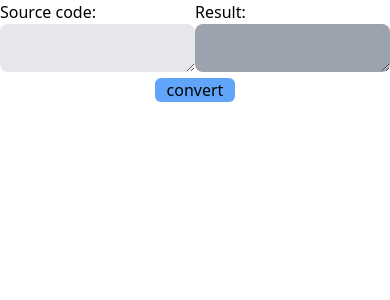
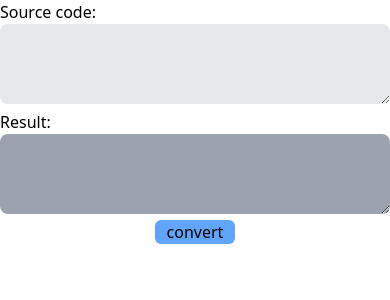
Before and after one commit to musabkhunaijir/elasticsearch-schema-generator, a React (Create React App) app: page / in a window 390 px wide. Shown: the top 300 px of the page. Built offline with nearby package versions, Linux system fonts and the light colour scheme.

Commit message:
feat: fix design and responsiveness

```diff
--- a/src/components/generated-schema/index.jsx
+++ b/src/components/generated-schema/index.jsx
@@ -9,7 +9,7 @@ export const GeneratedSchema = ({ generatedSchema }) => {
 
       <TextArea
         codeSnippet={generatedSchema}
-        customStyle="w-full rounded-lg bg-gray-400"
+        customStyle="w-full rounded-lg bg-gray-400 p-4"
       />
     </>
   );
--- a/src/components/home/index.jsx
+++ b/src/components/home/index.jsx
@@ -13,7 +13,7 @@ export const Container = () => {
   return (
     <div>
       {/* text */}
-      <div className="flex flex-row">
+      <div className="flex flex-col md:flex-row">
         <div className="basis-1/2">
           <SourceCode handleChange={(e) => setSourceText(e.target.value)} />
         </div>
--- a/src/components/source-code/index.jsx
+++ b/src/components/source-code/index.jsx
@@ -6,7 +6,7 @@ export const SourceCode = ({ handleChange }) => {
       <span>Source code:</span>
 
       <TextArea
-        customStyle="w-full rounded-lg bg-gray-200"
+        customStyle="w-full rounded-lg bg-gray-200 p-4"
         handleChange={handleChange}
       />
     </>
```
